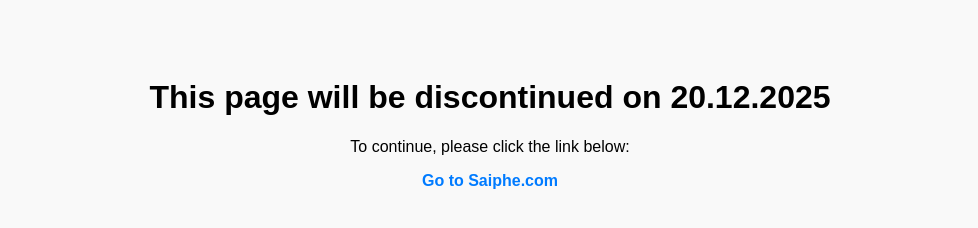
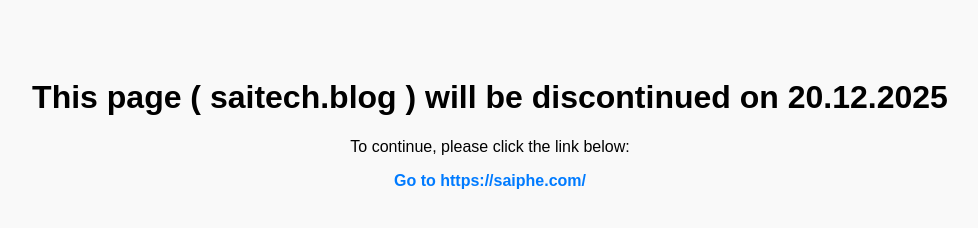
Before and after one commit to saipheblue/redirect-blog, a plain HTML site: page index.html in a window 1280 px wide. Shown: the whole page, without its empty margins (150-1128 px from the left). Drawn offline with Linux system fonts and the light colour scheme.

Commit message:
Update index.html

```diff
--- a/index.html
+++ b/index.html
@@ -21,8 +21,8 @@
     </style>
   </head>
   <body>
-    <h1>This page will be discontinued on 20.12.2025</h1>
+    <h1>This page ( saitech.blog ) will be discontinued on 20.12.2025</h1>
     <p>To continue, please click the link below:</p>
-    <p><a href="https://saiphe.com/">Go to Saiphe.com</a></p>
+    <p><a href="https://saiphe.com/">Go to https://saiphe.com/</a></p>
   </body>
 </html>
```
